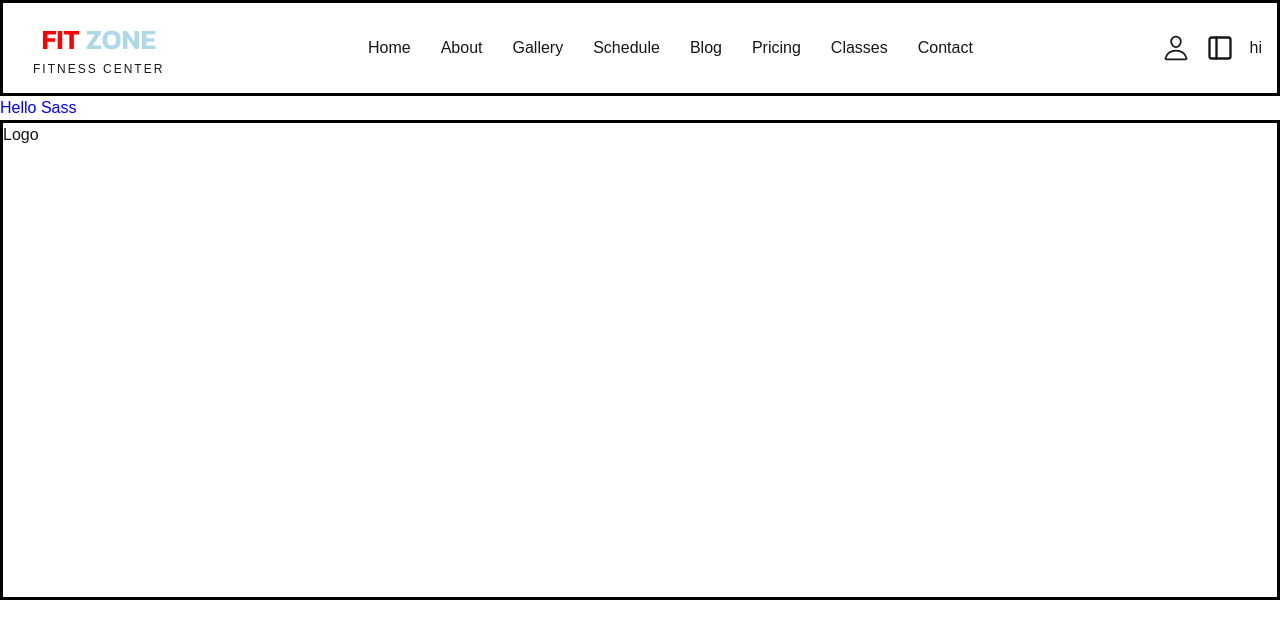
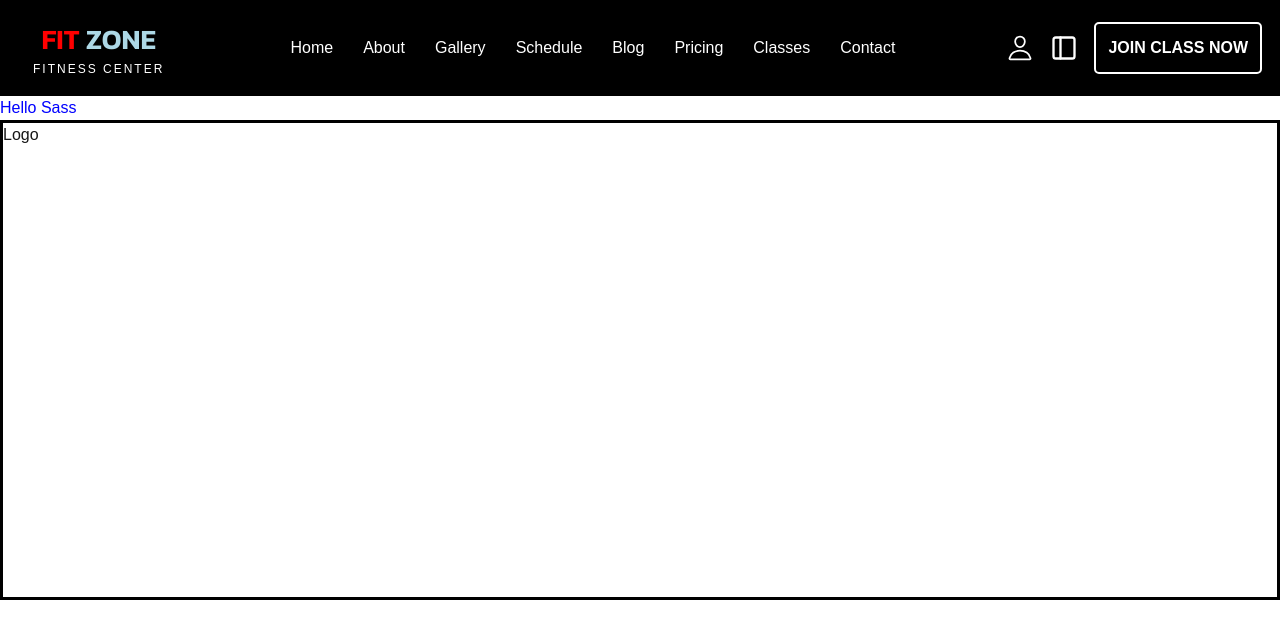
Before and after one commit to NMc0der/gym-website1, a Next.js app: page / in a window 1280 px wide. Shown: the top 638 px of the page. Built offline with nearby package versions, Linux system fonts and the light colour scheme.

Commit message:
add styling to join class button

```diff
--- a/src/app/components/joinClassBtn.jsx
+++ b/src/app/components/joinClassBtn.jsx
@@ -1,5 +1,5 @@
 const JoinClassBtn = () => {
-  return <div>hi</div>;
+  return <div className="join-btn">JOIN CLASS NOW</div>;
 };
 
 export default JoinClassBtn;
--- a/src/app/styles/global.scss
+++ b/src/app/styles/global.scss
@@ -7,8 +7,8 @@ $color-primary: blue;
 }
 
 .navbar {
-  // background-color: black;
-  // color: white;
+  background-color: black;
+  color: white;
   border: black 3px solid;
   padding: 0px 15px;
   // height: 5rem;
@@ -79,4 +79,44 @@ $color-primary: blue;
       display: none;
     }
   }
+
+  .join-btn {
+    font-weight: 600;
+    border: 2px solid white;
+    border-radius: 5px;
+    padding: 0.75rem;
+    color: white;
+    background: -webkit-linear-gradient(0deg, transparent 50%, lightblue 50%);
+    background-size: 400px 80px;
+    transition: 0.8s;
+  }
+
+  .join-btn:hover {
+    background-position: 200px 0px;
+
+    color: red;
+    cursor: pointer;
+  }
 }
+
+// .join-btn::before {
+//   content: "";
+//   position: absolute;
+//   top: 0;
+//   left: 0;
+//   width: 100%;
+//   height: 100%;
+//   z-index: -1;
+//   background-color: lightblue;
+//   transition: 0.4s all ease-in-out 0s;
+// }
+
+// .join-btn::before {
+//   height: 0;
+// }
+
+// .join-btn:hover::before {
+//   top: unset;
+//   bottom: 0;
+//   height: 100%;
+// }
```
